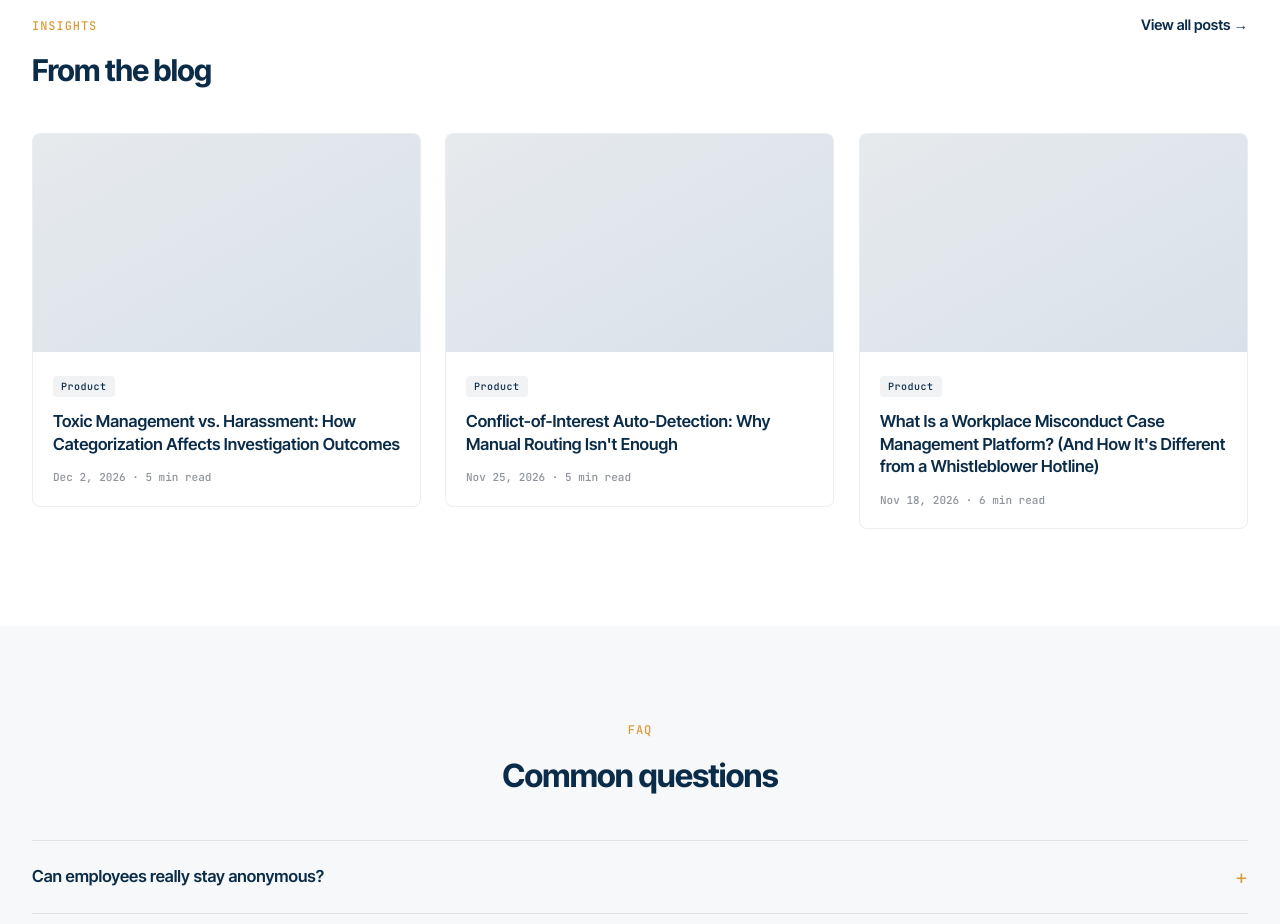
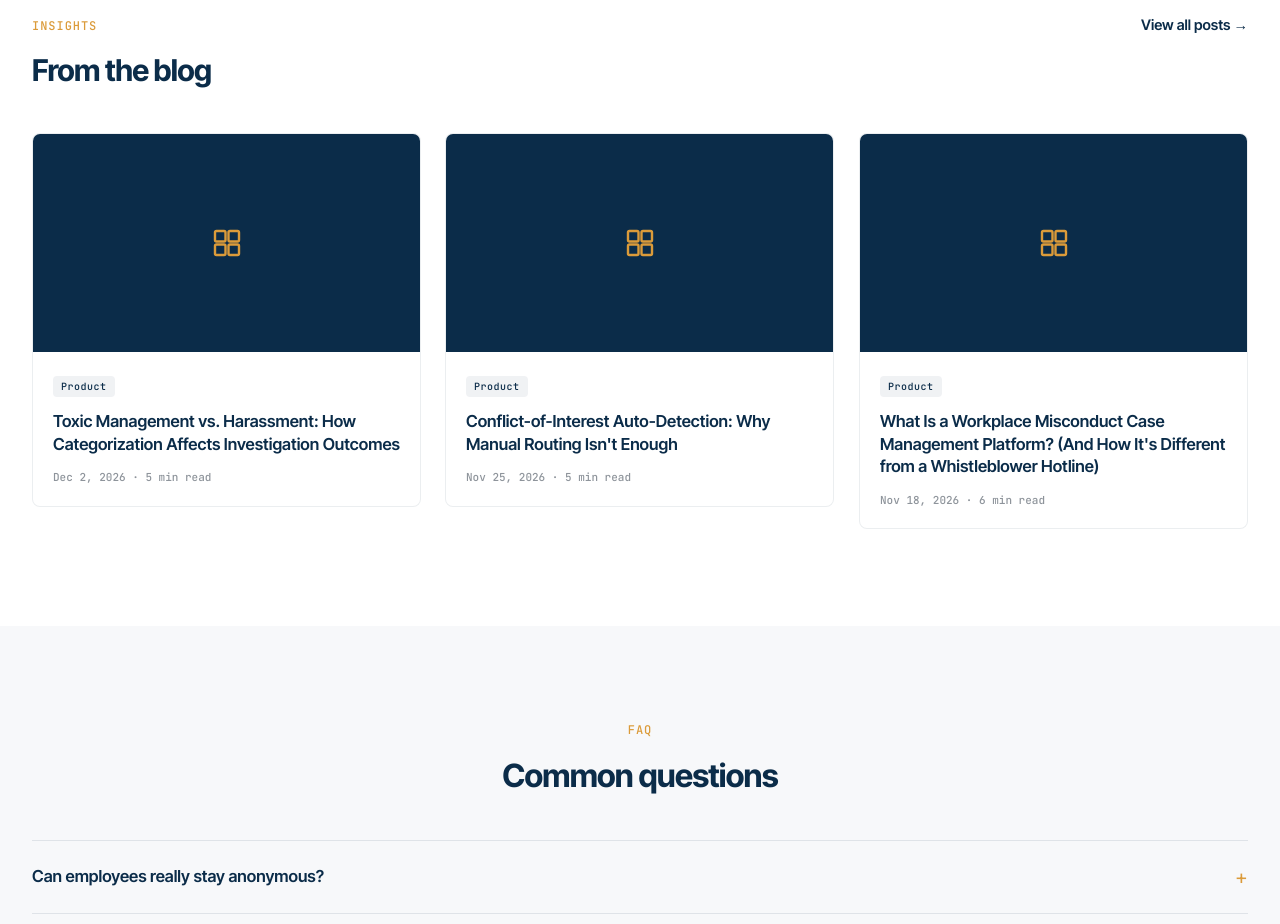
Before and after one commit to maduranga98/rectifia-landing, a Next.js app: page / in a window 1280 px wide. Shown: the part 7180-8104 px from the top of the page. Built offline with nearby package versions, Linux system fonts and the light colour scheme.

Commit message:
Add per-category thumbnails to blog cards
Replaces the empty gradient placeholder on blog post cards (index page
and homepage blog section) with an icon + color treatment per category.

```diff
--- a/app/blog/page.tsx
+++ b/app/blog/page.tsx
@@ -4,6 +4,7 @@ import { Header } from "@/components/layout/header";
 import { Footer } from "@/components/layout/footer";
 import { Kicker } from "@/components/ui/kicker";
 import { Reveal } from "@/components/ui/reveal";
+import { CategoryThumbnail } from "@/components/blog/category-thumbnail";
 import { blogPosts } from "@/lib/content";
 
 const description =
@@ -59,7 +60,7 @@ export default function BlogIndexPage() {
                     href={`/blog/${post.slug}`}
                     className="hover-lift block h-full overflow-hidden rounded-lg border border-navy/8 bg-white"
                   >
-                    <div className="aspect-video overflow-hidden bg-gradient-to-br from-navy/10 to-slate/20" />
+                    <CategoryThumbnail category={post.category} />
                     <div className="p-5">
                       <span className="rounded bg-navy/6 px-2 py-1 font-mono text-[10px] font-medium tracking-[0.05em] text-navy">
                         {post.category}
--- /dev/null
+++ b/components/blog/category-thumbnail.tsx
@@ -0,0 +1,114 @@
+import type { SVGProps } from "react";
+
+/**
+ * One icon + treatment per blog category, replacing the empty gradient
+ * placeholder on the blog index grid. Pure CSS/SVG, no image assets -
+ * scales to any number of posts without per-post design work.
+ *
+ * Add a new category by adding one entry to `CATEGORY_STYLES` below;
+ * unknown categories fall back to the neutral "Default" treatment
+ * instead of rendering blank.
+ */
+
+type IconProps = SVGProps<SVGSVGElement>;
+
+function ProductIcon(props: IconProps) {
+  return (
+    <svg viewBox="0 0 24 24" fill="none" stroke="currentColor" strokeWidth={1.6} {...props}>
+      <rect x="4" y="4" width="7" height="7" rx="1" />
+      <rect x="13" y="4" width="7" height="7" rx="1" />
+      <rect x="4" y="13" width="7" height="7" rx="1" />
+      <rect x="13" y="13" width="7" height="7" rx="1" />
+    </svg>
+  );
+}
+
+function PricingIcon(props: IconProps) {
+  return (
+    <svg viewBox="0 0 24 24" fill="none" stroke="currentColor" strokeWidth={1.6} {...props}>
+      <circle cx="12" cy="12" r="8" />
+      <path d="M9 9h3.5a1.8 1.8 0 0 1 0 3.6H10a1.8 1.8 0 0 0 0 3.6H15" />
+    </svg>
+  );
+}
+
+function ComplianceIcon(props: IconProps) {
+  return (
+    <svg viewBox="0 0 24 24" fill="none" stroke="currentColor" strokeWidth={1.6} {...props}>
+      <path d="M12 3l7 3v6c0 4.5-3 7.5-7 9-4-1.5-7-4.5-7-9V6l7-3z" />
+      <path d="M9 12l2 2 4-4" />
+    </svg>
+  );
+}
+
+function ComparisonIcon(props: IconProps) {
+  return (
+    <svg viewBox="0 0 24 24" fill="none" stroke="currentColor" strokeWidth={1.6} {...props}>
+      <path d="M8 4v13a2 2 0 0 0 2 2h6" />
+      <path d="M5 7l3-3 3 3" />
+      <path d="M16 20V7a2 2 0 0 0-2-2H8" />
+      <path d="M19 17l-3 3-3-3" />
+    </svg>
+  );
+}
+
+function TrustSafetyIcon(props: IconProps) {
+  return (
+    <svg viewBox="0 0 24 24" fill="none" stroke="currentColor" strokeWidth={1.6} {...props}>
+      <rect x="6" y="10" width="12" height="10" rx="1.5" />
+      <path d="M9 10V7a3 3 0 0 1 6 0v3" />
+    </svg>
+  );
+}
+
+function DefaultIcon(props: IconProps) {
+  return (
+    <svg viewBox="0 0 24 24" fill="none" stroke="currentColor" strokeWidth={1.6} {...props}>
+      <path d="M4 6h16M4 12h16M4 18h10" />
+    </svg>
+  );
+}
+
+type CategoryStyle = {
+  Icon: (props: IconProps) => React.ReactElement;
+  /** Tailwind classes for the card background */
+  bg: string;
+  /** Tailwind classes for the icon color */
+  icon: string;
+};
+
+const CATEGORY_STYLES: Record<string, CategoryStyle> = {
+  Product: { Icon: ProductIcon, bg: "bg-navy", icon: "text-gold" },
+  Pricing: { Icon: PricingIcon, bg: "bg-gold", icon: "text-navy" },
+  Compliance: {
+    Icon: ComplianceIcon,
+    bg: "bg-surface border border-navy/25",
+    icon: "text-navy",
+  },
+  Comparison: {
+    Icon: ComparisonIcon,
+    bg: "bg-surface border border-gold/50",
+    icon: "text-gold-dark",
+  },
+  "Trust & Safety": { Icon: TrustSafetyIcon, bg: "bg-navy", icon: "text-white" },
+};
+
+const DEFAULT_STYLE: CategoryStyle = {
+  Icon: DefaultIcon,
+  bg: "bg-gradient-to-br from-navy/10 to-slate/20",
+  icon: "text-navy/40",
+};
+
+export function CategoryThumbnail({ category }: { category: string }) {
+  const style = CATEGORY_STYLES[category] ?? DEFAULT_STYLE;
+  const { Icon } = style;
+
+  return (
+    <div
+      className={`flex aspect-video items-center justify-center overflow-hidden ${style.bg}`}
+      aria-hidden="true"
+    >
+      <Icon className={`h-9 w-9 ${style.icon}`} />
+    </div>
+  );
+}
--- a/components/sections/blog.tsx
+++ b/components/sections/blog.tsx
@@ -1,6 +1,7 @@
 import Link from "next/link";
 import { Kicker } from "@/components/ui/kicker";
 import { Reveal } from "@/components/ui/reveal";
+import { CategoryThumbnail } from "@/components/blog/category-thumbnail";
 import { blogPosts } from "@/lib/content";
 
 export function Blog() {
@@ -33,7 +34,7 @@ export function Blog() {
                 href={`/blog/${post.slug}`}
                 className="hover-lift block overflow-hidden rounded-lg border border-navy/8 bg-white"
               >
-                <div className="aspect-video overflow-hidden bg-gradient-to-br from-navy/10 to-slate/20" />
+                <CategoryThumbnail category={post.category} />
                 <div className="p-5">
                   <span className="rounded bg-navy/6 px-2 py-1 font-mono text-[10px] font-medium tracking-[0.05em] text-navy">
                     {post.category}
```
